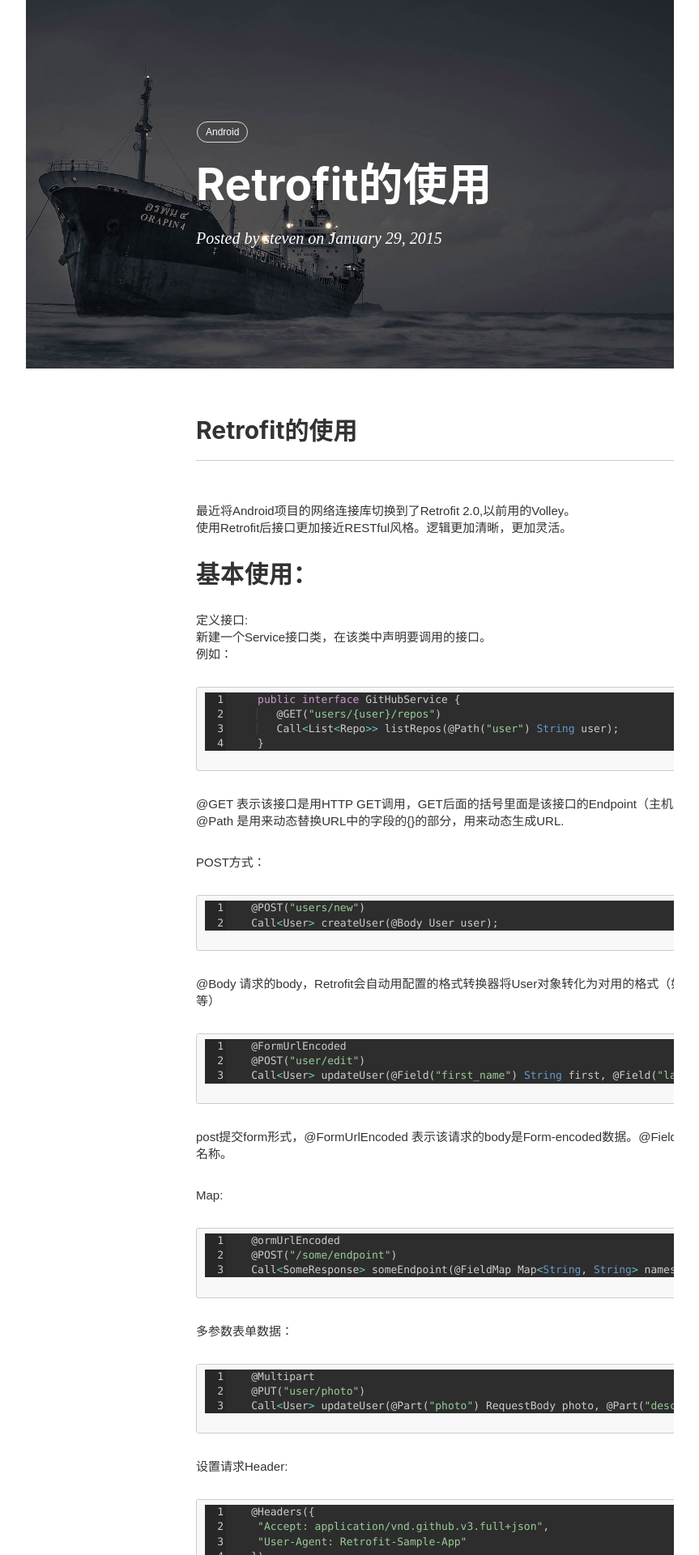
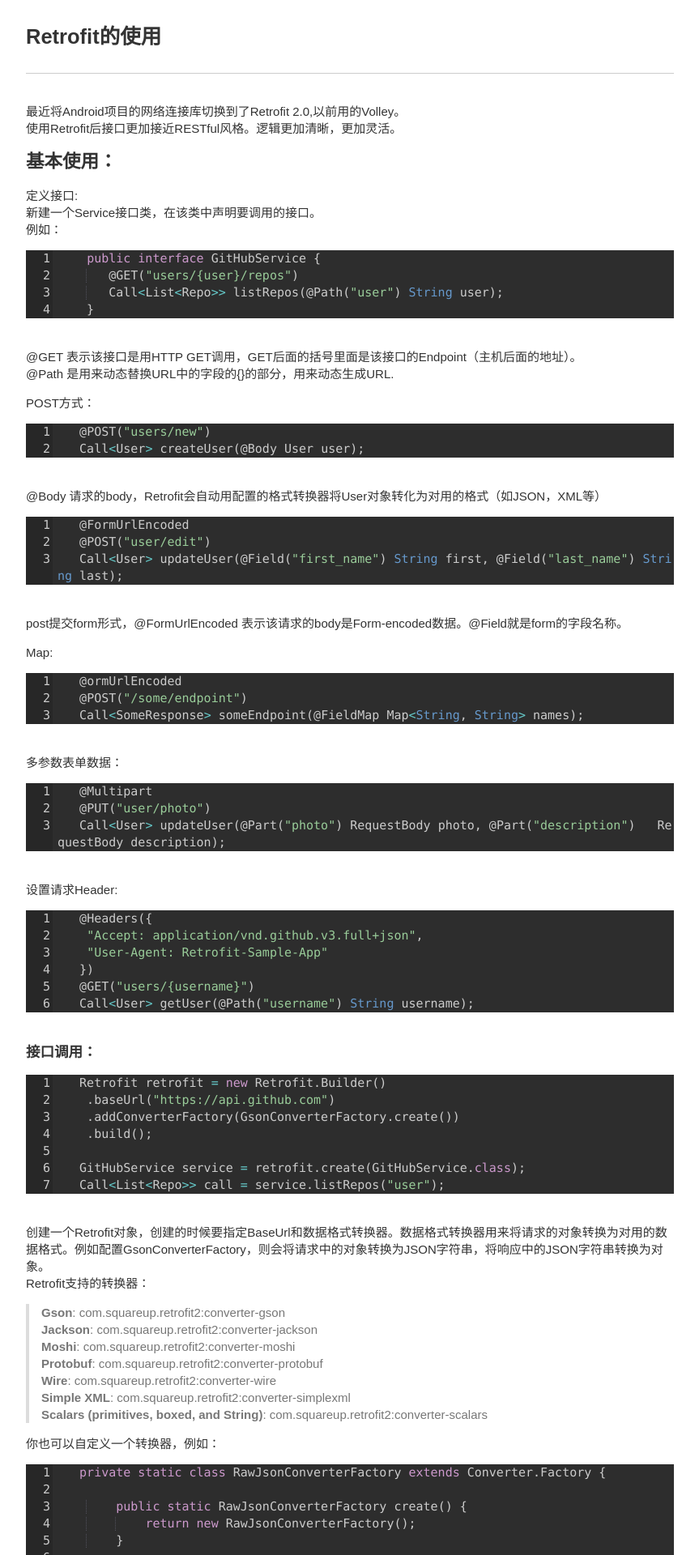
Before and after one commit to StevenDXC/Blog, a Jekyll site: the page _posts/2016-03-29-Retrofit的使用.html, which Jekyll copies as it is, in a window 1280 px wide. Shown: the top 1920 px of the page at 81% size, without its empty margins (208-1071 px from the left). Built offline with Jekyll 4.4.1, drawn with Linux system fonts in a browser that asks for light colours; nearby versions of some CDN libraries; comment, search, counter and statistics services are not loaded; some of the changed text lies outside the part shown.

Commit message:
update post

```diff
--- a/_posts/2016-03-29-Retrofit的使用.html
+++ b/_posts/2016-03-29-Retrofit的使用.html
@@ -1,13 +1,3 @@
----
-layout:     post
-title:      "Retrofit的使用"
-subtitle:   ""
-date:       2015-01-29 12:00:00
-author:     "steven"
-catalog: true
-tags:
-    - Android
----
 <!DOCTYPE html>
 <html>
 <head>
```
